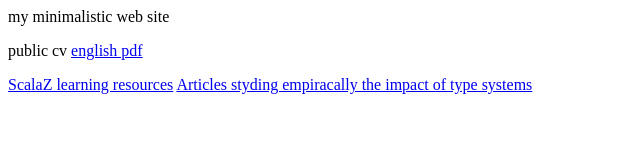
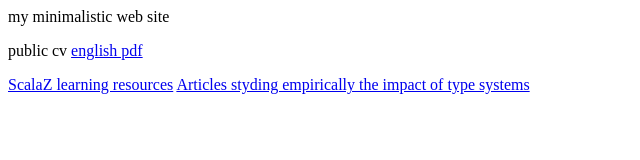
Before and after one commit to pedrofurla/pedrofurla.github.com, a plain HTML site: page index.html in a window 1280 px wide. Shown: the full height of the page, 0-640 px from the left. Drawn offline with Linux system fonts and the light colour scheme.

```diff
--- a/index.html
+++ b/index.html
@@ -9,6 +9,6 @@
     <a href="PedroFurlanetto-CV-en-2011.pdf">english pdf</a></p>
     <!-- <a href="PedroFurlanetto-CV-pt-2011.pdf">pt pdf</a> -->
     <a href="scalaz.html">ScalaZ learning resources</a>
-    <a href="empirical-type-systems.html">Articles styding empiracally the impact of type systems</a>
+    <a href="empirical-type-systems.html">Articles styding empirically the impact of type systems</a>
   </body>
 </html>
```
Also changed, not shown: 1 other file.
